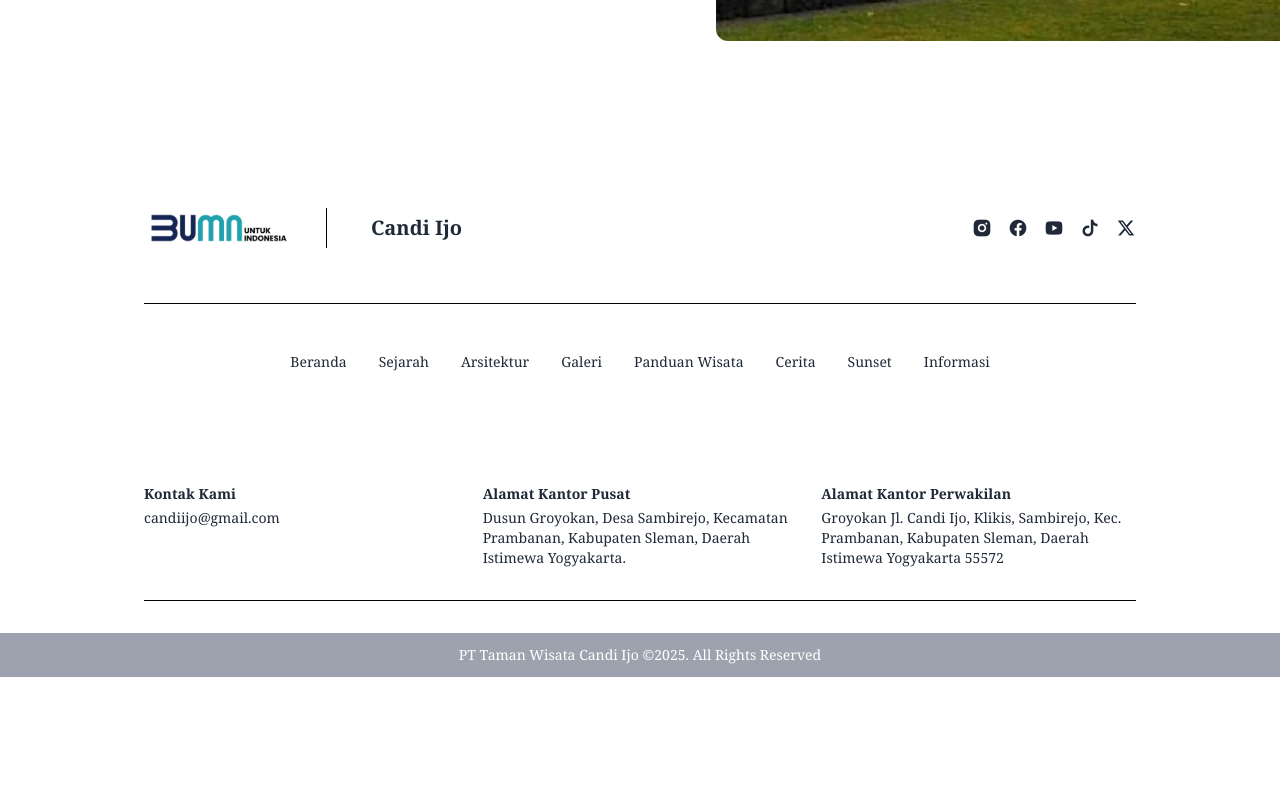
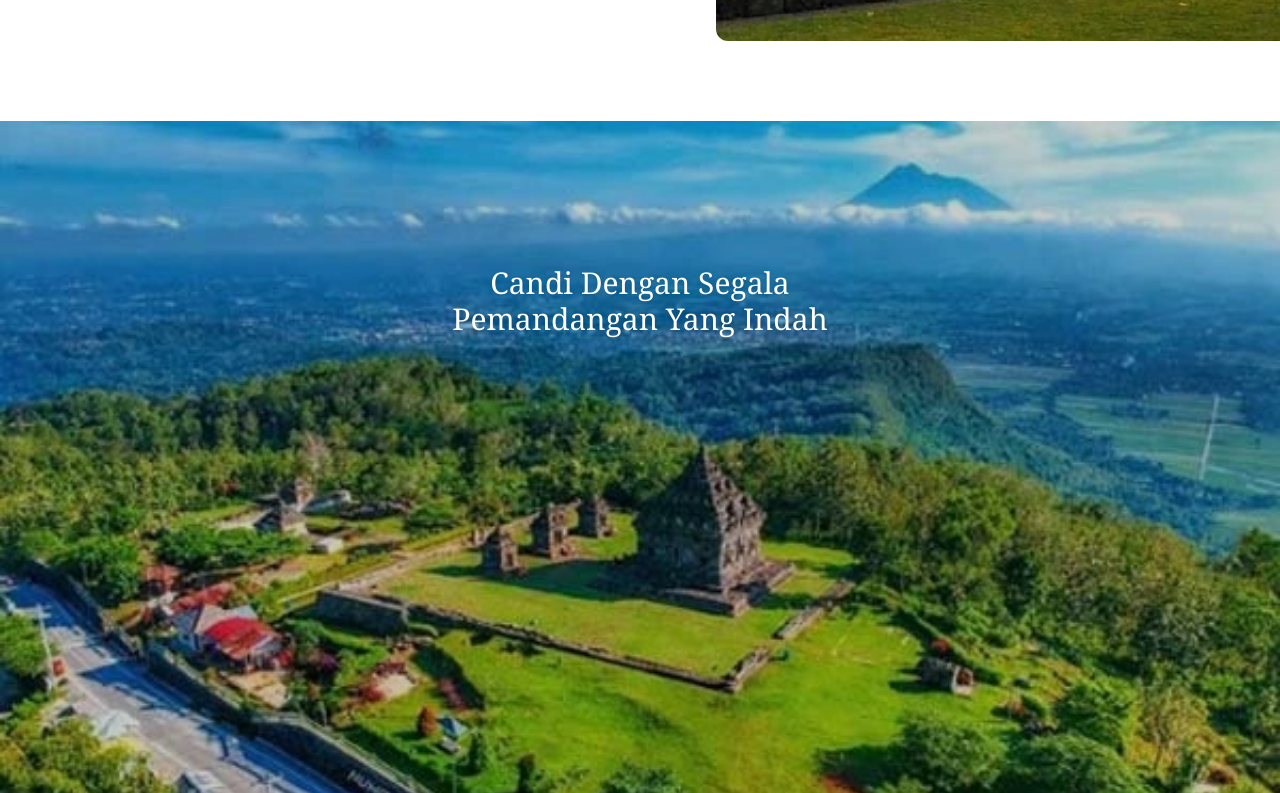
Before and after one commit to yodi-dev/candi-ijo, a Nuxt app: page / in a window 1280 px wide. Shown: the part 5607-6400 px from the top of the page. Before the commit the page ends 6284 px from the top, so only its background shows below. Built offline with nearby package versions, Linux system fonts and the light colour scheme.

Commit message:
finish section index's page

```diff
--- a/app/pages/index.vue
+++ b/app/pages/index.vue
@@ -257,5 +257,17 @@ const heroBg = 'images/hero-candi-ijo.webp'
         </div>
     </section>
 
+    <section class="relative h-lvh flex items-top justify-center text-center text-white">
+        <!-- Background -->
+        <div class="absolute inset-0 bg-cover bg-[url(/images/index-section.webp)]">
+            <!-- Overlay -->
+            <div class="absolute inset-0 bg-black/20"></div>
+        </div>
 
+        <!-- Content -->
+        <div class="relative">
+            <h1 class="text-2xl md:text-3xl font-medium drop-shadow mt-36">Candi Dengan Segala <br>Pemandangan
+                Yang Indah</h1>
+        </div>
+    </section>
 </template>
```
Also changed, not shown: public/images/index-section.webp (added).
